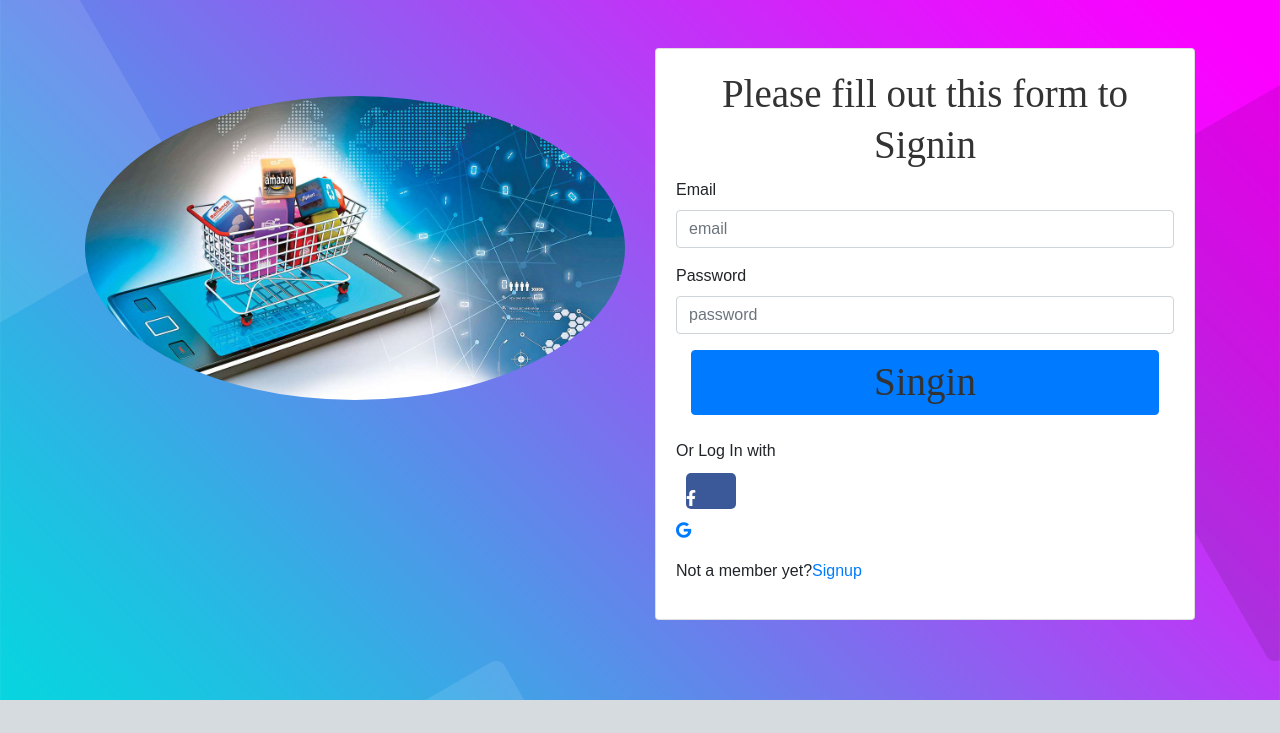
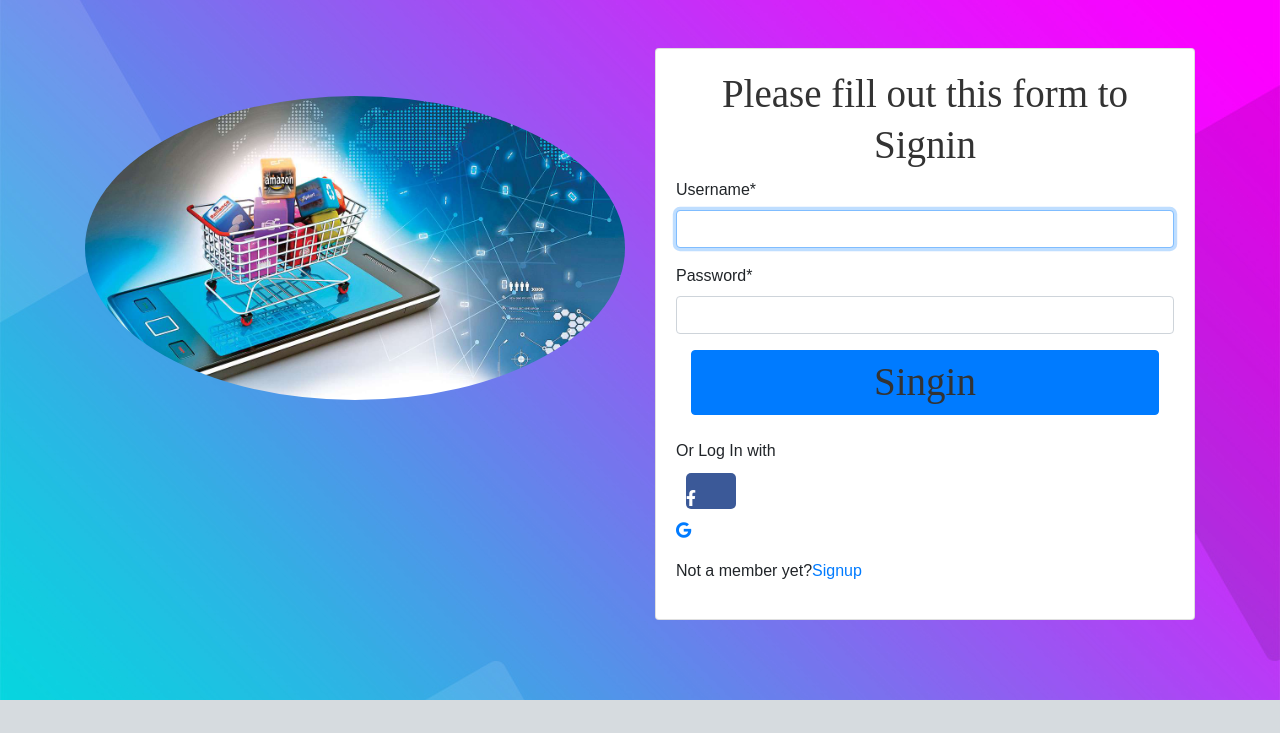
Before and after one commit to NMShihab/Django-Bootsrap-Ecom, a Django app: page /accounts/login/ in a window 1280 px wide. Shown: the part 67-800 px from the top of the page. Run offline with Django 3.2, Linux system fonts and the light colour scheme; some libraries are stand-ins or nearby versions.

Commit message:
login,logout

```diff
--- a/Ecom/Login_App/forms.py
+++ b/Ecom/Login_App/forms.py
@@ -4,8 +4,6 @@ from django.contrib.auth.models import User
 
 class SignUpForm(UserCreationForm):
 
-    email = forms.EmailField()
-
     class Meta:
     	model = User
-    	fields = ["email", "password1", "password2"]
+    	fields = ["username", "password1", "password2"]
--- a/Ecom/Login_App/urls.py
+++ b/Ecom/Login_App/urls.py
@@ -4,6 +4,6 @@ from Login_App import views
 app_name = "Login_App"
 
 urlpatterns = [
-    path('signup/', views.signup, name='sign_up'),
-    path('login/', views.login, name='login'),
+    path('signup/', views.signup, name='signup'),
+    path('login/', views.login_, name='login'),
 ]
--- a/Ecom/Login_App/views.py
+++ b/Ecom/Login_App/views.py
@@ -1,5 +1,10 @@
 from django.shortcuts import render
 from .forms import SignUpForm
+from django.contrib.auth.forms import AuthenticationForm
+from django.contrib.auth import login,logout,authenticate
+from django.shortcuts import HttpResponseRedirect
+from django.http import  HttpResponse
+from django.urls import  reverse
 
 
 # Create your views here.
@@ -20,6 +25,23 @@ def signup(request):
 
 
 # Login View
-def login(request):
+def login_(request):
+    form = AuthenticationForm()
 
-    return render(request,'Login_App/Login.html')
+    if request.method == "POST":
+        form = AuthenticationForm(data=request.POST)
+
+        if form.is_valid():
+            username = form.cleaned_data.get('username')
+            password = form.cleaned_data.get('password')
+
+            user = authenticate(username=username,password=password)
+
+            if user is not None:
+                login(request,user)
+
+                return HttpResponse("logged in")
+
+
+
+    return render(request,'Login_App/Login.html',context={'form':form})
--- a/Ecom/templates/Login_App/Login.html
+++ b/Ecom/templates/Login_App/Login.html
@@ -1,4 +1,5 @@
 {% extends 'base.html'%}
+{% load crispy_forms_tags %}
 {% block body_block %}
 {% include 'navbar.html' %}
 
@@ -15,19 +16,24 @@
           <div class="card-body">
 
             <h4 class="text-center">Please fill out this form to Signin</h4>
+            <form method="POST">
+              {% csrf_token %}
               <div class="form-group">
-              <label for="email" class="text-body">Email</label>
-              <input type="emai" class="form-control" placeholder="email">
+                <!-- <label for="email" class="text-body">Email</label>
+                <input type="emai" class="form-control" placeholder="email"> -->
+                {{ form.username|as_crispy_field }}
               </div>
               <div class="form-group">
-              <label for="password" class="text-body">Password</label>
-              <input type="password" class="form-control" placeholder="password">
+                <!-- <label for="password" class="text-body">Password</label>
+                <input type="password" class="form-control" placeholder="password"> -->
+                {{ form.password|as_crispy_field }}
               </div>
               <div class="col-md-" id="signin-btn">
                 <div class="container">
                   <button class="btn btn-primary btn-block text-center">Singin</button>
                 </div>
               </div>
+            </form>
             <br>
 
 
--- a/Ecom/templates/Login_App/Signup.html
+++ b/Ecom/templates/Login_App/Signup.html
@@ -14,13 +14,13 @@
             <div class="modal-header">
               <h4 class="text centers">Please fill out this form to Signup</h4>
             </div>
-            <form>
+            <form method='POST'>
               {% csrf_token %}
 
               <div class="form-group">
                 <!-- <label for="email" class="text-body">Email</label> -->
                 <!-- <input type="email" placeholder="email" class="form-control"> -->
-                {{ form.email|as_crispy_field }}
+                {{ form.username|as_crispy_field }}
               </div>
               <div class="form-group">
                 <!-- <label for="password" class="text-body">Password</label> -->
```
Also changed, not shown: Ecom/db.sqlite3. Lines whose indentation alone changed are shown as unchanged.
